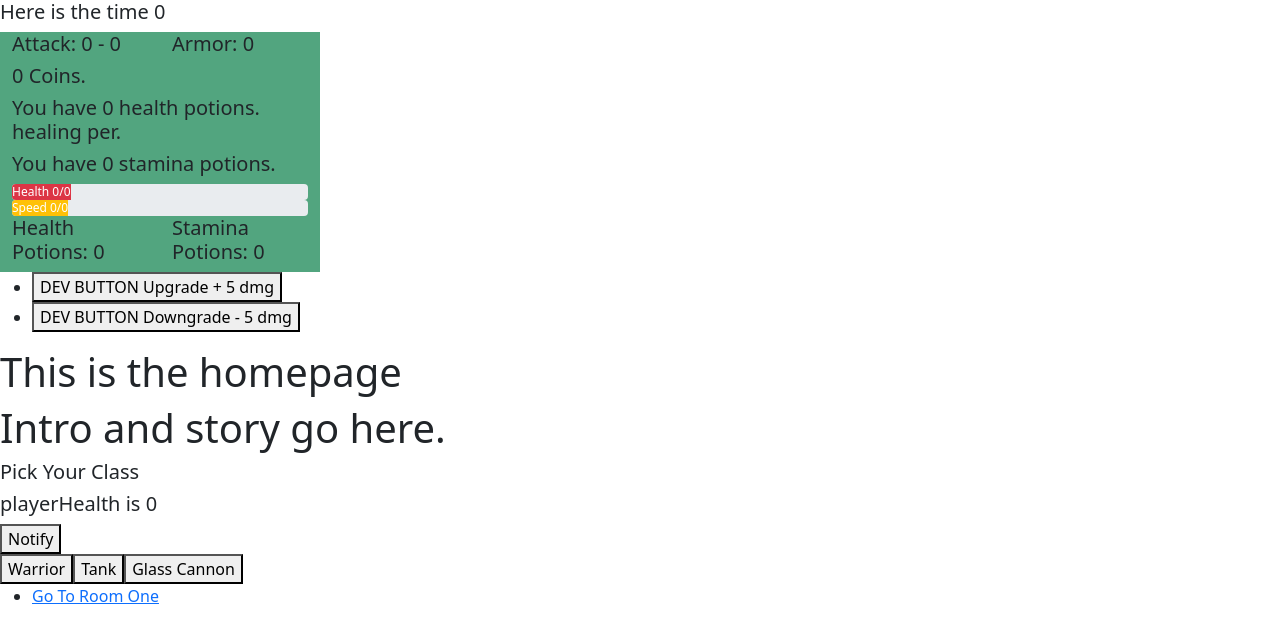
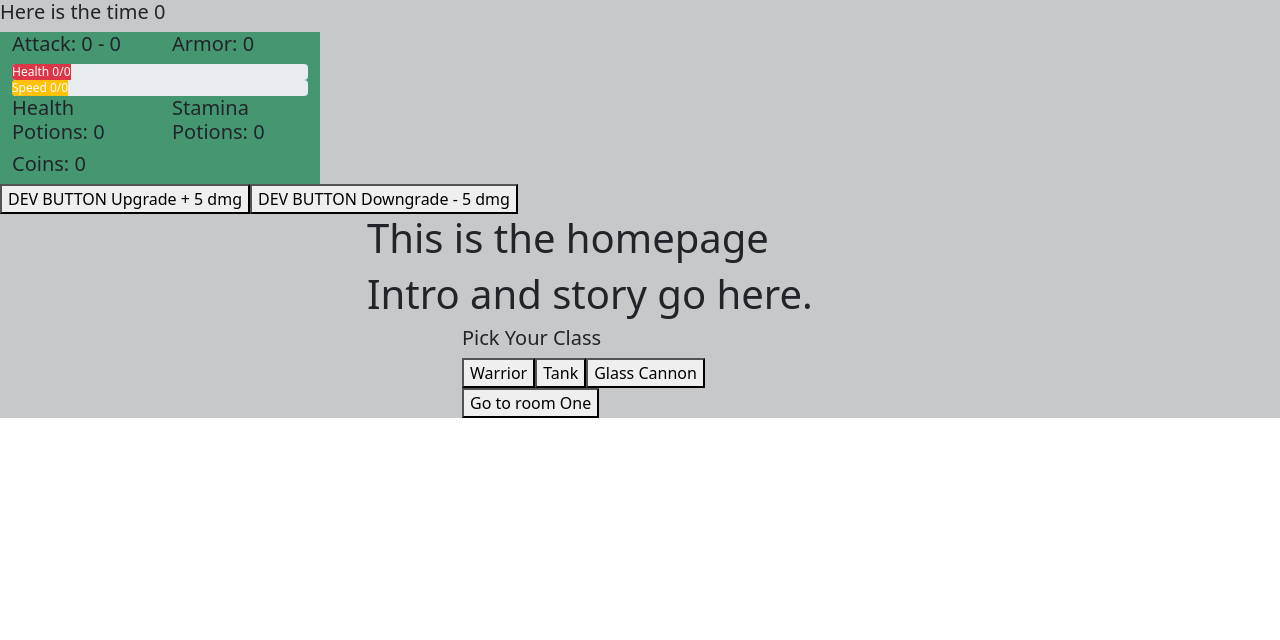
Before and after one commit to Wjamescorbett/ReactGamePractice, a React (Create React App) app: page / in a window 1280 px wide. Shown: the top 640 px of the page. Built offline with nearby package versions, Linux system fonts and the light colour scheme.

Commit message:
The homepage and enemies in room 2 are easier to read.

```diff
--- a/src/components/App.jsx
+++ b/src/components/App.jsx
@@ -677,7 +677,7 @@ useEffect(() => {
         var currentPlayerAttack = playerAttackRandomizer(player.playerAttackLow, player.playerAttackHigh)
         if(attackEnemy === 1 & enemyOne.enemyHealth <= 0){
             deadCheck(currentPlayerAttack, attackEnemy)
-            alert("You killed this enemy!")
+            killedEnemyToastMessage(attackEnemy)
         }
         if(attackEnemy === 1 & enemyOne.enemyHealth > 0){
             currentPlayerAttack = currentPlayerAttack - enemyOne.enemyArmor
@@ -690,7 +690,7 @@ useEffect(() => {
 
         if(attackEnemy === 2 & enemyTwo.enemyHealth <= 0){
             deadCheck(currentPlayerAttack, attackEnemy)
-            alert("You killed enemy 2!")
+            killedEnemyToastMessage(attackEnemy)
         }
         if(attackEnemy === 2 & enemyTwo.enemyHealth > 0){
             currentPlayerAttack = currentPlayerAttack - enemyTwo.enemyArmor
@@ -702,7 +702,7 @@ useEffect(() => {
         }
         if(attackEnemy === 3 & enemyThree.enemyHealth <= 0){
             deadCheck(currentPlayerAttack, attackEnemy)
-            alert("You killed enemy 3!")
+            killedEnemyToastMessage(attackEnemy)
         }
         if(attackEnemy === 3 & enemyThree.enemyHealth > 0){
             currentPlayerAttack = currentPlayerAttack - enemyThree.enemyArmor
@@ -994,6 +994,24 @@ useEffect(() => {
         }
     }
 
+    function killedEnemyToastMessage(attackEnemyNumber){
+        if(attackEnemyNumber === 1){
+            toast.info("You already killed enemy 1 !", {
+                position: toast.POSITION.TOP_CENTER
+            });
+        }
+        if(attackEnemyNumber === 2){
+            toast.info("You already killed enemy 2 !", {
+                position: toast.POSITION.TOP_CENTER
+            });
+        }
+        if(attackEnemyNumber === 3){
+            toast.info("You already killed enemy 3 !", {
+                position: toast.POSITION.TOP_CENTER
+            });
+        }
+    }
+
 
                                             // *GAME TIMER/BREAKLOOP TIMER
 
@@ -1031,6 +1049,7 @@ useEffect(() => {
                                             // !END ROOM TIMER
     // render() {
         return(
+            <div class="bg-dark bg-opacity-25 text-dark">
             <BrowserRouter>
             <Navbar gameTick={gameTick} devButtonUpgrade={devButtonUpgrade} devButtonDowngrade={devButtonDowngrade} player={player} />
             <ToastContainer />
@@ -1064,6 +1083,7 @@ useEffect(() => {
                     {/* <Route path="/RoomTwelve" element={<RoomTwelve openChest={this.openChest} numberOfEnemiesInRoom={this.state.numberOfEnemiesInRoom} roomTwelveStatus={this.state.roomTwelveStatus} roomMovement={this.roomMovement} playerAttackMove={this.playerAttackMove} playerDodgeMove={this.playerDodgeMove} enemyHealth={this.state.enemyHealth} enemyAttackLow={this.state.enemyAttackLow} enemyAttackHigh={this.state.enemyAttackHigh} enemySpeed={this.state.enemySpeed} enemyArmor={this.state.enemyArmor} enemyReward={this.state.enemyReward}/>} /> */}
                 </Routes>
             </BrowserRouter>
+            </div>
         )
 }
 
--- a/src/components/EnemyVisuals/EnemyVisuals.jsx
+++ b/src/components/EnemyVisuals/EnemyVisuals.jsx
@@ -22,6 +22,14 @@ const EnemyVisuals = (props) => {
                     {enemies.map(enemy =>
                         <Col sm={4} className={`square border border-5, square bg-${enemy.enemyColor} rounded-6`}>
                             <h1>{enemy.enemyName}</h1>
+                            <Row>
+                                <Col>
+                                    <h5>Attack: {enemy.enemyAttackLow} - {enemy.enemyAttackHigh}</h5>
+                                </Col>
+                                <Col>
+                                    <h5>Armor: {enemy.enemyArmor}</h5>
+                                </Col>
+                            </Row>
                             <ProgressBar variant="danger" min={0} max={enemy.enemyMaxHealth} now={enemy.enemyHealth} label={`Health ${enemy.enemyHealth}/${enemy.enemyMaxHealth}`}/>
                             <ProgressBar variant="warning" min={0} max={enemy.enemyMaxSpeed} now={enemy.enemySpeed} label={`Speed ${enemy.enemySpeed}/${enemy.enemyMaxSpeed}`}/>
                         </Col>
--- a/src/components/Home/Home.jsx
+++ b/src/components/Home/Home.jsx
@@ -18,24 +18,37 @@ const Home = (props) => {
 
         return(
                 <div>
-                <nav>
+                    <div class="container">
+                        <div class="row justify-content-md-center">
+                            <div class="col col-lg-6">
                                 <h1>This is the homepage</h1>
+                            </div>
+                        </div>
+                        <div class="row justify-content-md-center">
+                            <div class="col col-lg-6">
                                 <h1>Intro and story go here.</h1>
+                            </div>
+                        </div>
+                        <div class="row justify-content-md-center">
+                            <div class="col col-lg-4">
                                 <h5>Pick Your Class</h5>
-                    <h5>playerHealth is {props.player.playerHealth} </h5>
-                    <div>
-                        <button onClick={showToastMessage}>Notify</button>
-                        <ToastContainer />
                             </div>
-                    <button className="pickClass" onClick={() => handleSubmit(100, 100, 3, 5, 5, 5, 1, 2, 1, 1, 10)}>Warrior</button>
+                        </div>
+                        <div class="row justify-content-md-center">
+                            <div class="col col-lg-4">
+                                <button className="pickClass" onClick={() => handleSubmit(100, 100, 3, 5, 5, 5, 1, 2, 1, 1, 4)}>Warrior</button>
                                 <button className="pickClass" onClick={() => handleSubmit(150, 150, 2, 4, 4, 4, 3, 2, 2, 1, 2)}>Tank</button>
                                 <button className="pickClass" onClick={() => handleSubmit(25, 25, 8, 12, 4, 4, 1, 2, 1 , 1, 2)}>Glass Cannon</button>
-                    <ul>
-                        <li>
-                            <Link to="/GameBoard">Go To Room One</Link>
-                        </li>
-                    </ul>
-                </nav>
+                            </div>
+                        </div>
+                        <div class="row justify-content-md-center">
+                            <div class="col col-lg-4">
+                            <Link to="/GameBoard" >
+                                <button className="gameBoardButton">Go to room One</button>
+                            </Link>
+                            </div>
+                        </div>
+                    </div>
                 </div>
         )
 }
--- a/src/components/Navbar/Navbar.jsx
+++ b/src/components/Navbar/Navbar.jsx
@@ -9,7 +9,7 @@ const Navbar = (props) => {
         return(
             <div>
                 <h5>Here is the time {props.gameTick}</h5>
-                <div className="w-25 p-3, bg-success bg-opacity-75">
+                <div class="w-25 p-3, bg-success bg-opacity-75">
                     <div class="container">
                         <div class="row">
                             <div class="col">
@@ -19,9 +19,6 @@ const Navbar = (props) => {
                                 <h5>Armor: {props.player.playerArmor} </h5>
                             </div>
                         </div>
-                        <h5>{props.player.playerCoins} Coins. </h5>
-                        <h5>You have {props.player.playerHealthPotion} health potions. {props.player.healthPotionEffect} healing per. </h5>
-                        <h5>You have {props.player.playerStaminaPotion} stamina potions. </h5>
                             <ProgressBar variant="danger" min={0} max={props.player.playerMaxHealth} now={props.player.playerHealth} label={`Health ${props.player.playerHealth}/${props.player.playerMaxHealth}`}/>
                             <ProgressBar variant="warning" min={0} max={props.player.playerMaxSpeed} now={props.player.playerSpeed} label={`Speed ${props.player.playerSpeed}/${props.player.playerMaxSpeed}`}/>
                         <div class="row">
@@ -31,21 +28,13 @@ const Navbar = (props) => {
                             <div class="col">
                                 <h5>Stamina Potions: {props.player.playerStaminaPotion} </h5>
                             </div>
+                            <h5>Coins: {props.player.playerCoins} </h5>
                         </div>
                     </div>
                 </div>
                 <nav>
-                    <ul>
-                        {/* <li>
-                            <button className="staminaPotion" onClick={() => props.useStaminaPotion()}>Use stamina potion</button>
-                        </li> */}
-                        <li>
-                            <button className="devButton" onClick={() => props.devButtonUpgrade()}>DEV BUTTON Upgrade + 5 dmg</button>
-                        </li>
-                        <li>
-                            <button className="devButton" onClick={() => props.devButtonDowngrade()}>DEV BUTTON Downgrade - 5 dmg</button>
-                        </li>
-                    </ul>
+                    <button className="devButton" onClick={() => props.devButtonUpgrade()}>DEV BUTTON Upgrade + 5 dmg</button>
+                    <button className="devButton" onClick={() => props.devButtonDowngrade()}>DEV BUTTON Downgrade - 5 dmg</button>
                 </nav>
             </div>
         )
```
Lines whose indentation alone changed are shown as unchanged.
